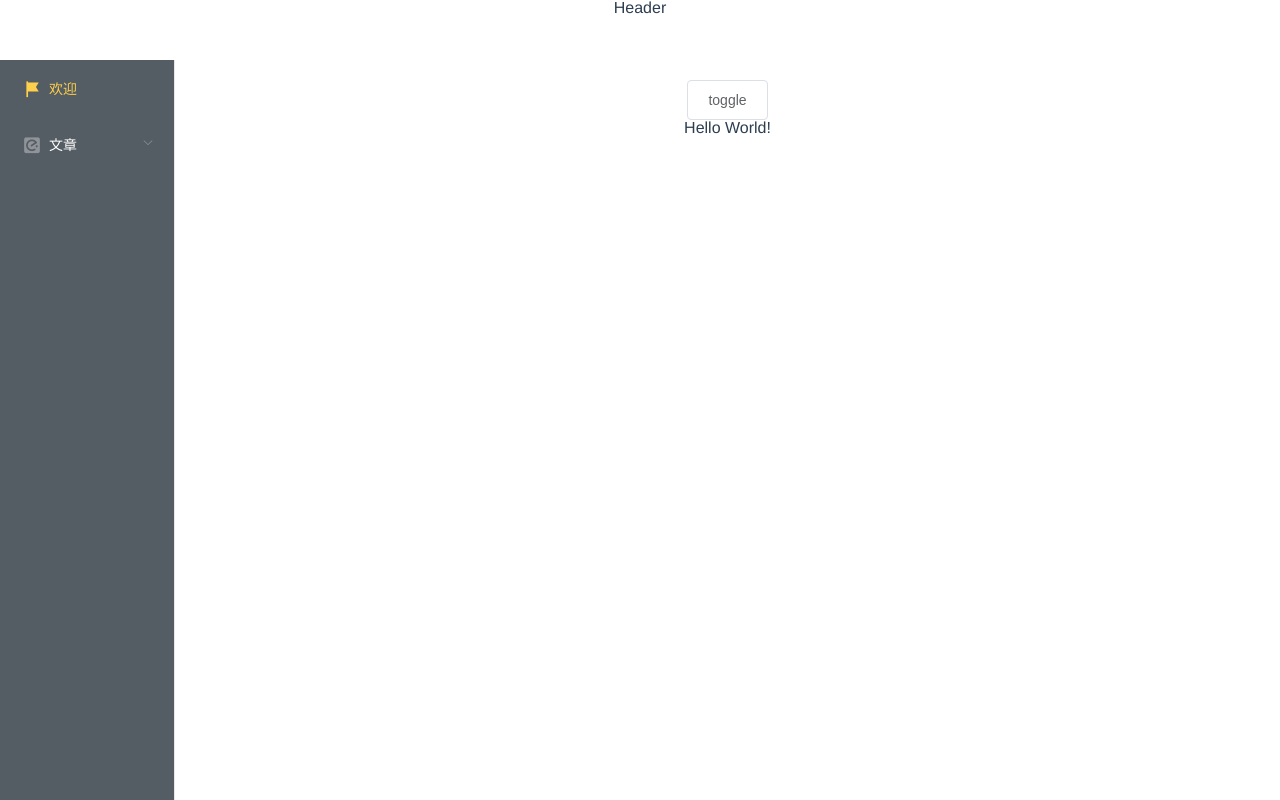
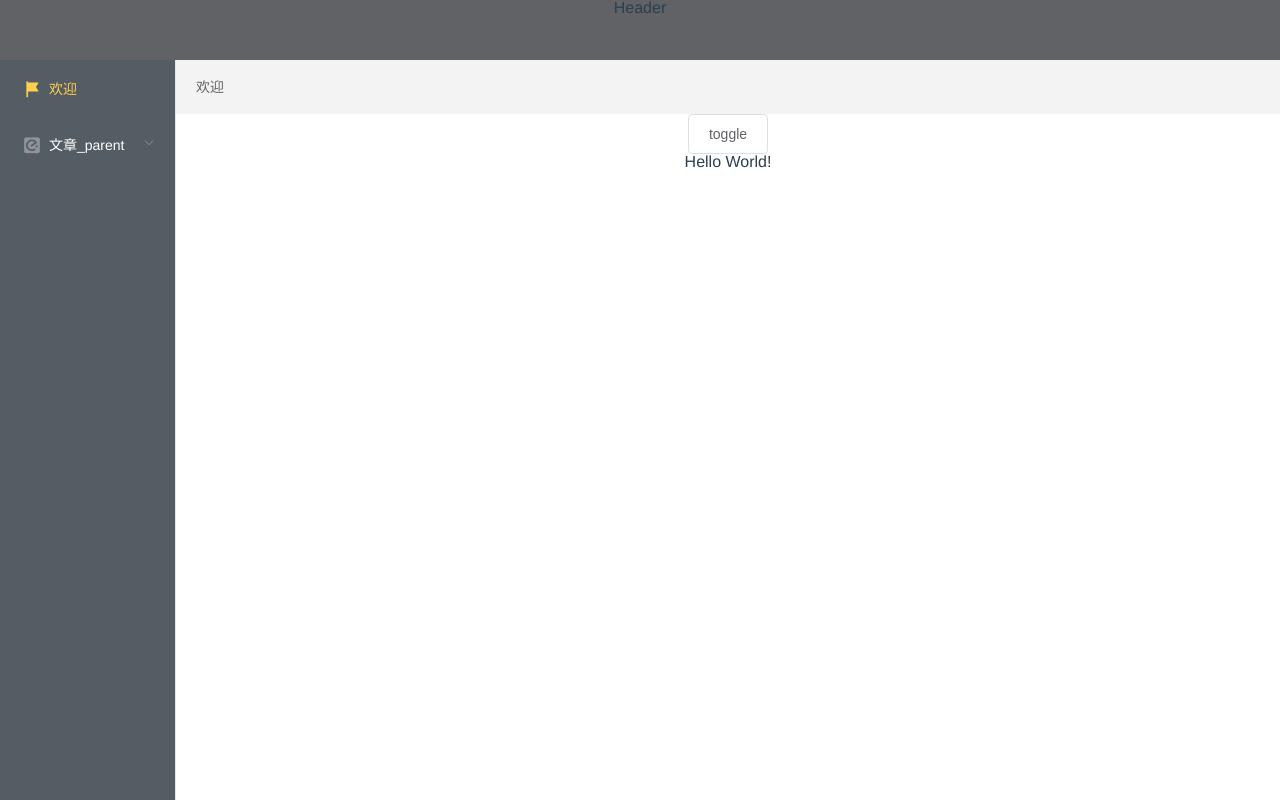
Before and after one commit to yuxin111/vue-project, a Vue app: page /welcome in a window 1280 px wide. Built offline with nearby package versions, Linux system fonts and the light colour scheme.

Commit message:
#增加Breadcrumb

```diff
--- a/src/components/layout/Aside.vue
+++ b/src/components/layout/Aside.vue
@@ -2,9 +2,7 @@
   <el-menu
     class="the-el-menu"
     router
-    menu-trigger="click"
     :collapse="isCollapse"
-    :collapse-transition="false"
     :default-active="$route.path"
     :background-color="backgroundColor"
     :text-color="textColor"
@@ -41,9 +39,6 @@ export default {
     activeTextColor () {
       return constant.NAV_MENU_ACTIVE_TEXT_COLOR
     }
-  },
-  mounted () {
-    console.log(this.routes)
   }
 }
 </script>
@@ -53,5 +48,8 @@ export default {
     min-height: 100%;
     text-align: start;
     overflow-x: hidden;
+    &:not(.el-menu--collapse) {
+      width: 175px;
+    }
   }
 </style>
--- /dev/null
+++ b/src/components/layout/Breadcrumb.vue
@@ -0,0 +1,50 @@
+<template>
+  <el-breadcrumb separator="/">
+    <transition-group name="breadcrumb">
+      <el-breadcrumb-item
+        v-for="matchedItem in matched"
+        :key="matchedItem.path">
+        {{ matchedItem.meta.title }}
+      </el-breadcrumb-item>
+    </transition-group>
+  </el-breadcrumb>
+</template>
+
+<script>
+export default {
+  name: 'Breadcrumb',
+  data () {
+    return {
+      matched: []
+    }
+  },
+  watch: {
+    $route: {
+      handler (route) {
+        this.matched = route.matched.slice(1, route.meta.length)
+      },
+      immediate: true
+    }
+  }
+}
+</script>
+
+<style scoped>
+  .breadcrumb-enter-active {
+    transition: all .5s;
+  }
+
+  .breadcrumb-leave-active {
+    transition: all .5s;
+  }
+
+  .breadcrumb-enter {
+    opacity: 0;
+    transform: translateX(30px);
+  }
+
+  .breadcrumb-leave-to {
+    opacity: 0;
+    transform: translateX(-30px);
+  }
+</style>
--- a/src/components/layout/Header.vue
+++ b/src/components/layout/Header.vue
@@ -1,5 +1,5 @@
 <template>
-  <div>
+  <div class="header">
     Header
   </div>
 </template>
@@ -11,5 +11,8 @@ export default {
 </script>
 
 <style scoped>
-
+  .header{
+    height: 100%;
+    background-color: #606266;
+  }
 </style>
--- a/src/components/layout/Index.vue
+++ b/src/components/layout/Index.vue
@@ -4,10 +4,13 @@
       <Header></Header>
     </el-header>
     <el-container>
-      <el-aside width="175px" class="aside-base">
+      <el-aside width="auto" class="aside-base">
         <Aside></Aside>
       </el-aside>
       <el-main>
+        <div class="breadcrumb-container">
+          <Breadcrumb></Breadcrumb>
+        </div>
         <el-button @click="toggleCollpase">toggle</el-button>
         <router-view></router-view>
       </el-main>
@@ -18,11 +21,13 @@
 <script>
 import Aside from './Aside'
 import Header from './Header'
+import Breadcrumb from './Breadcrumb'
 
 export default {
   components: {
     Aside,
-    Header
+    Header,
+    Breadcrumb
   },
   methods: {
     toggleCollpase () {
@@ -40,5 +45,15 @@ export default {
   .aside-base {
     min-height: calc(100vh - 60px);
   }
+
+  .breadcrumb-container {
+    padding: 20px;
+    background-color: #f3f3f3;
+  }
+
+  .el-main, .el-header {
+    padding: 0;
+  }
+
 }
 </style>
--- a/src/router/modules/article.js
+++ b/src/router/modules/article.js
@@ -5,7 +5,7 @@ export default [
     path: '/article_parent',
     component: Article,
     meta: {
-      title: '文章',
+      title: '文章_parent',
       icon: 'el-icon-platform-eleme'
     },
     children: [
@@ -13,7 +13,15 @@ export default [
         path: '/article',
         component: Article,
         meta: {
-          title: '文章',
+          title: '文章1',
+          icon: 'el-icon-user'
+        }
+      },
+      {
+        path: '/article1',
+        component: Article,
+        meta: {
+          title: '文章2',
           icon: 'el-icon-user'
         }
       }
```
